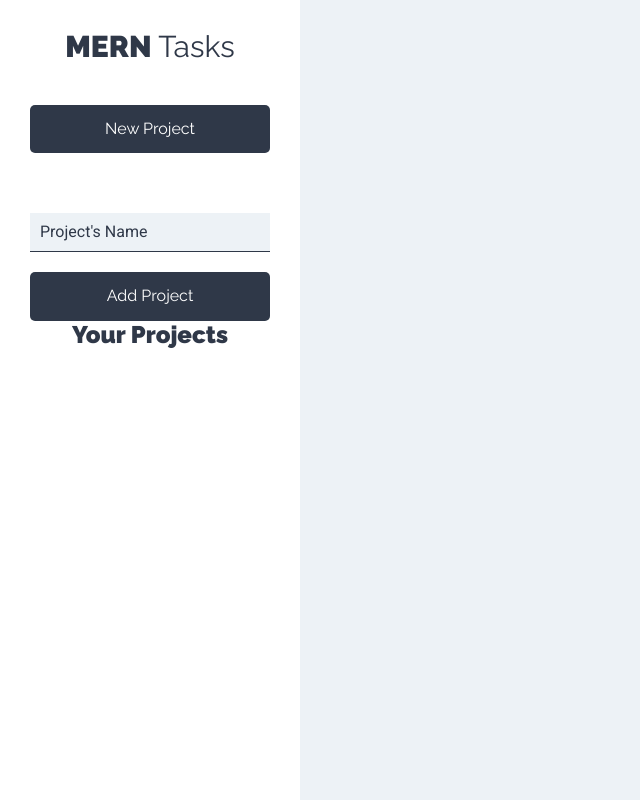
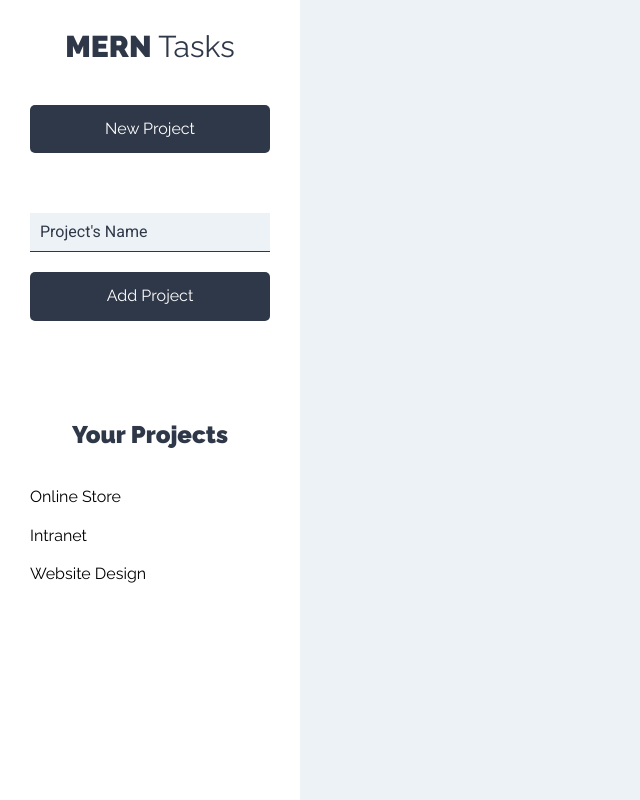
Before and after one commit to angelicamolero/MERNTasks, a React (Create React App) app in the folder client/: page /projects in a window 1280 px wide. Shown: the whole page, without its empty margins (0-640 px from the left). Built offline with nearby package versions, Linux system fonts and the light colour scheme.

Commit message:
adding component list projects

```diff
--- a/client/src/components/layout/Sidebar.js
+++ b/client/src/components/layout/Sidebar.js
@@ -1,5 +1,6 @@
 import React from 'react';
 import NewProject from '../projects/NewProject'
+import ListProject from '../projects/ListProject';
 
 const Sidebar = () => {
     return(
@@ -8,6 +9,7 @@ const Sidebar = () => {
             <NewProject/>
             <div className="projects">
                 <h2>Your Projects</h2>
+                <ListProject/>
             </div>
         </aside>
     )
--- /dev/null
+++ b/client/src/components/projects/ListProject.js
@@ -0,0 +1,23 @@
+import React from 'react';
+import Project from './Project';
+
+const ListProjects = () => {
+
+    const projects = [
+        {name: 'Online Store'},
+        {name: 'Intranet'},
+        {name: 'Website Design'}
+    ]
+
+    return(
+        <ul className="list-projects">
+            {projects.map(project => (
+                <Project
+                    project={project}
+                />
+            ))}
+        </ul>
+    )
+}
+
+export default ListProjects;
--- /dev/null
+++ b/client/src/components/projects/Project.js
@@ -0,0 +1,15 @@
+import React from 'react';
+
+const Project = ({project}) => {
+    return(
+        <li>
+            <button
+            type="button"
+            className="btn btn-blank">
+            {project.name}
+            </button>
+        </li>
+    )
+}
+
+export default Project;
--- a/client/src/index.css
+++ b/client/src/index.css
@@ -121,13 +121,13 @@ aside  {
 .form-new-project .input-text::placeholder{
   color: var(--gris2);
 }
-.projetcs {
+.projects {
   margin-top: 10rem;
 }
-.listado-proyectos li {
+.list-projects li {
   margin-bottom: 2rem;
 }
-.listado-proyectos li a {
+.list-projects li a {
   font-size: 1.4rem;
   color: var(--gris2);
   line-height: 1.5;
```
